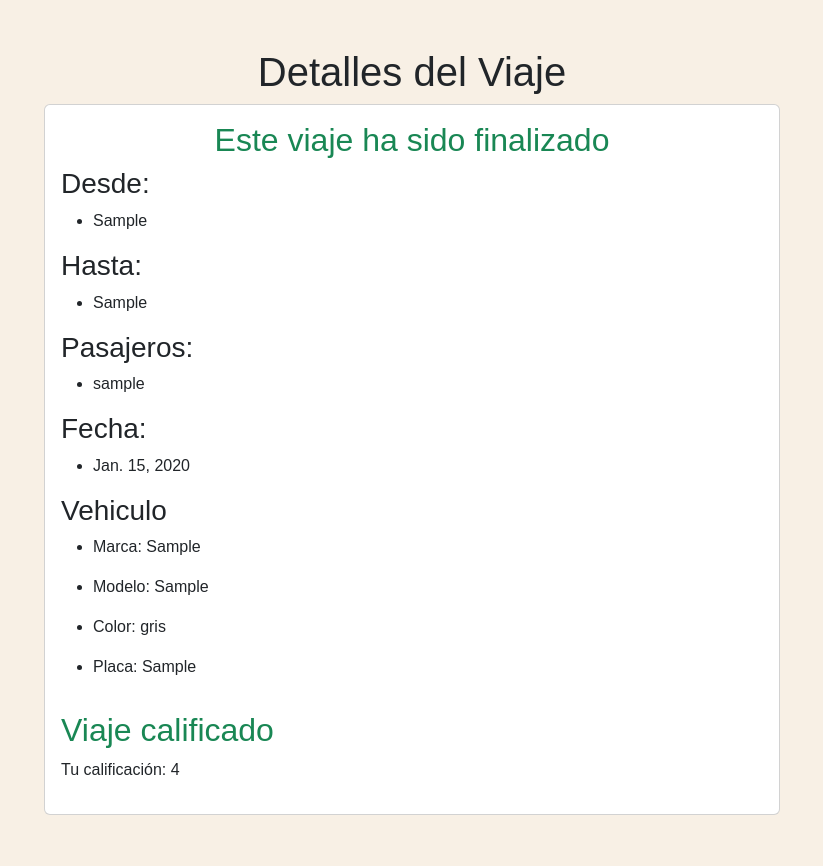
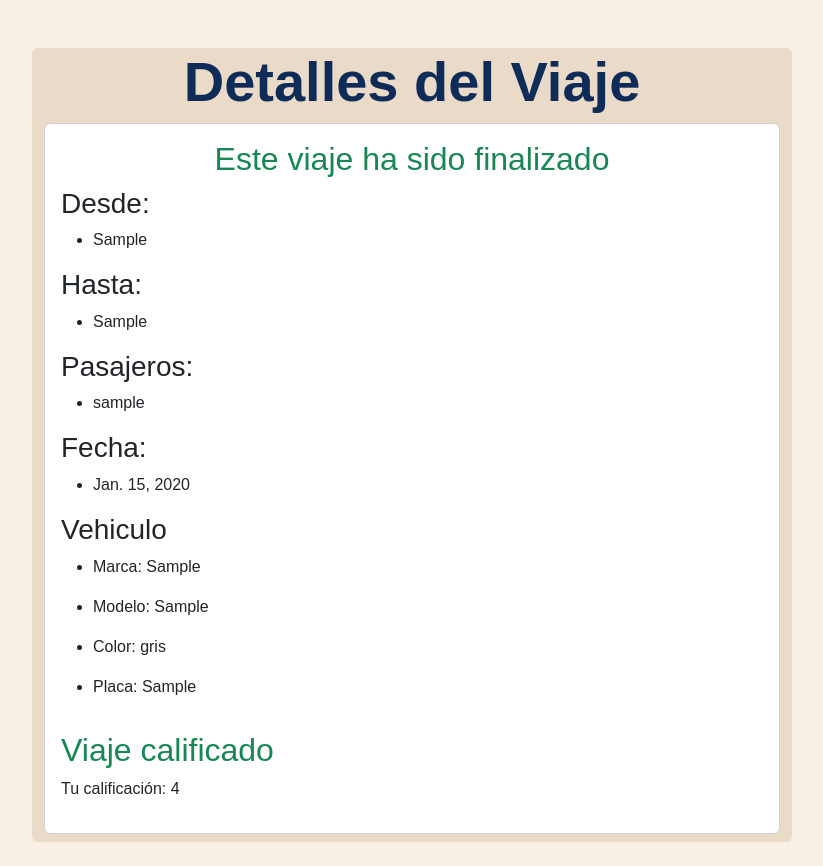
Before and after one commit to josedjaykv/GoShare_django, a Django app: page /trips/1/ in a window 1280 px wide. Shown: the part 56-922 px from the top of the page, without its empty margins (228-1051 px from the left). Before the commit the page ends 871 px from the top, so only its background shows below. Run offline with Django 4.2, Linux system fonts and the light colour scheme; a user stored in the database is signed in; tables that the repository leaves empty hold one stand-in row (values such as "Sample post").

Commit message:
trips detail

```diff
--- a/app/templates/trip_detail.html
+++ b/app/templates/trip_detail.html
@@ -3,10 +3,10 @@
 {% block content %}
 <main class="container">
     <div class="row">
-        <div class="col-md-8 offset-md-2 mt-5">
-            <h1 class="text-center">Detalles del Viaje</h1>
+        <div class="col-md-8 offset-md-2 mt-5 mb-4 bg-secondary rounded">
+            <h1 class="text-center color-quaternary display-4 fw-bold">Detalles del Viaje</h1>
 
-            <div class="card card-body">
+            <div class="card card-body mb-2 mt-2">
 
                 {% if trip.completed %}
                 <h2 class="text-center text-success">Este viaje ha sido finalizado</h2>
@@ -64,15 +64,31 @@
                 {% endif %}
 
                 {% else %}
-                <h3>{{ trip.startingPlace }} - {{ trip.arrivalPlace }}</h3>
-                <p>Creador del viaje: {{ trip.user.username }}</p>
-                <p>Salida: {{ trip.departureTime }}</p>
-                <p>Fecha: {{ trip.travelDate }}</p>
-                <p>Plazas disponibles: {{ trip.numseatsfree }}</p>
-                <p>Vehiculo: {{ trip.vehiculo_disponible }} {{trip.vehiculo_disponible.color}} {{ trip.vehiculo_disponible.plate }}</p>
-                {% if trip.details %}
-                <p>Detalles: {{ trip.details }}</p>
-                {% endif %}
+                <h3 class="fw-bold">{{ trip.startingPlace }} - {{ trip.arrivalPlace }}</h3>
+                <p>
+                    <span class="fw-bold">Creador del viaje:</span> {{ trip.user.username }}
+                </p>
+                <p>
+                    <span class="fw-bold">Salida:</span> {{ trip.departureTime }}
+                  </p>
+
+                  <p>
+                    <span class="fw-bold">Fecha:</span> {{ trip.travelDate }}
+                  </p>
+
+                  <p>
+                    <span class="fw-bold">Plazas disponibles:</span> {{ trip.numseatsfree }}
+                  </p>
+
+                  <p>
+                    <span class="fw-bold">Vehículo:</span> {{ trip.vehiculo_disponible }} {{trip.vehiculo_disponible.color}} {{ trip.vehiculo_disponible.plate }}
+                  </p>
+
+                  {% if trip.details %}
+                  <p>
+                    <span class="fw-bold">Detalles:</span> {{ trip.details }}
+                  </p>
+                  {% endif %}
 
                 {% if is_owner %}
                 <p>Creador del Viaje</p>
@@ -95,16 +111,20 @@
 
                 {% if is_owner %}
                 <!-- Mostrar el formulario de edición -->
-                <form method="POST" action="">
+                <form method="POST" action="" id="update-form">
                     {% csrf_token %}
                     {{ form.as_p }}
-                    <button type="submit" class="btn btn-primary">Guardar Cambios</button>
+
                 </form>
+
+                <div class="contenedor_botones" style="display: flex; justify-content: space-around; display:row;">
+                    <button type="submit" class="btn btn-primary" onclick="submitForm()">Guardar Cambios</button>
                 <!-- Mostrar el botón de eliminar -->
-                <form action="{% url 'delete_trip' trip.id %}" method="post">
+                    <form action="{% url 'delete_trip' trip.id %}" method="post">
                     {% csrf_token %}
                     <button class="btn btn-danger">Eliminar</button>
                 </form>
+                </div>
                 {% endif %}
 
                 {% if is_owner and trip.numseatsfree == 0 and not trip.completed %}
@@ -119,8 +139,14 @@
     </div>
 </main>
 
+<script>
+    function submitForm() {
+      document.getElementById('update-form').submit();
+    }
+</script>
 
 <script>
+
     document.addEventListener('DOMContentLoaded', function () {
         // Obtén una referencia al botón "Unirme"
         var joinButton = document.getElementById('join-button');
```
Also changed, not shown: app/templates/my_trips.html (+6 -6 lines), app/templates/perfil.html (+1 -9 lines), app/templates/trips.html (+6 -6 lines), app/static/css/base.css (line endings or trailing spaces).
